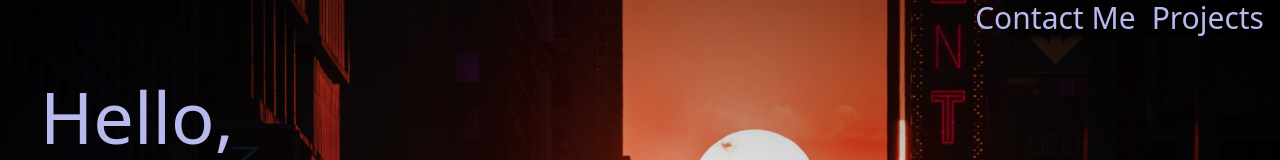
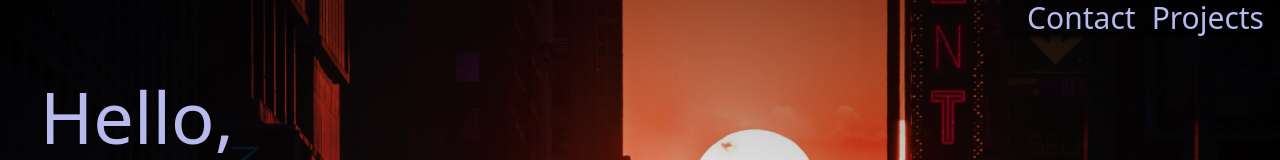
Before and after one commit to JeffMuter/jeffmuter-portfolio, a React (Create React App) app: page / in a window 1280 px wide. Shown: the top 160 px of the page. Built offline with nearby package versions, Linux system fonts and the light colour scheme.

Commit message:
navbar Link's complete

```diff
--- a/package.json
+++ b/package.json
@@ -12,6 +12,7 @@
     "react": "^18.2.0",
     "react-dom": "^18.2.0",
     "react-scripts": "5.0.1",
+    "react-scroll": "^1.8.9",
     "react-toastify": "^9.1.2",
     "web-vitals": "^2.1.4"
   },
--- a/src/components/NavBar/NavBar.js
+++ b/src/components/NavBar/NavBar.js
@@ -1,17 +1,29 @@
 //import classes from "./NavBar.module.css";
 import React from "react";
+import { Link } from "react-scroll";
 
 const NavBar = (props) => {
   //goal is to create a navigation bar where a user can click on a couple buttons that scroll the user to the correlating section of the webpage. Contact, Projects. Unfixed to the top due to how small the page is.
+
   return (
     <div className="overflow-hidden absolute top-0 right-0 bg-transparent list-none m-0 w-full z-100 text-3xl font-custom">
       <ul>
-        <li className="text-teal float-right mr-4 font-medium">
-          <h3 className="font-custom">Projects</h3>
-        </li>
-        <li className="text-teal float-right mr-4 font-medium">
-          <h3>Contact Me</h3>
-        </li>
+        <Link
+          to="projects"
+          smooth={true}
+          duration={500}
+          className="text-teal float-right mr-4 font-medium cursor-pointer"
+        >
+          Projects
+        </Link>
+        <Link
+          to="contact"
+          smooth={true}
+          duration={500}
+          className="text-teal float-right mr-4 font-medium cursor-pointer"
+        >
+          Contact
+        </Link>
       </ul>
     </div>
   );
--- a/src/components/data.js
+++ b/src/components/data.js
@@ -38,7 +38,6 @@ export const skills = [
   "JavaScript",
   "HTML5",
   "CSS3",
-  "Node.js",
   "TailwindCSS",
   "RestAPIs",
   "GitHub",
```
Also changed, not shown: 1 other file (tests, documents, lock files or other folders).
